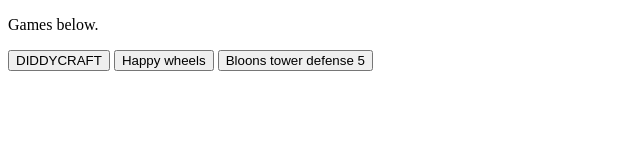
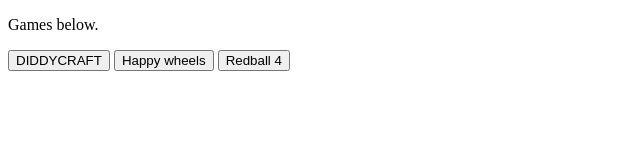
Before and after one commit to theofthe2/thethethe.github.io, a plain HTML site: page index.html in a window 1280 px wide. Shown: the whole page, without its empty margins (0-640 px from the left). Drawn offline with Linux system fonts and the light colour scheme.

Commit message:
Update index.html

```diff
--- a/index.html
+++ b/index.html
@@ -7,6 +7,6 @@
     <p>Games below.</p>
     <button onclick="window.location.href = 'ecraft/index.html';">DIDDYCRAFT</button>
     <button onclick="window.location.href = 'assets/HappyWheels.html';">Happy wheels</button>
-    <button onclick="window.location.href = 'assets/Bloonstd5.html';">Bloons tower defense 5</button>
+    <button onclick="window.location.href = 'assets/redball4.html';">Redball 4</button>
   </body>
 </html>
```
